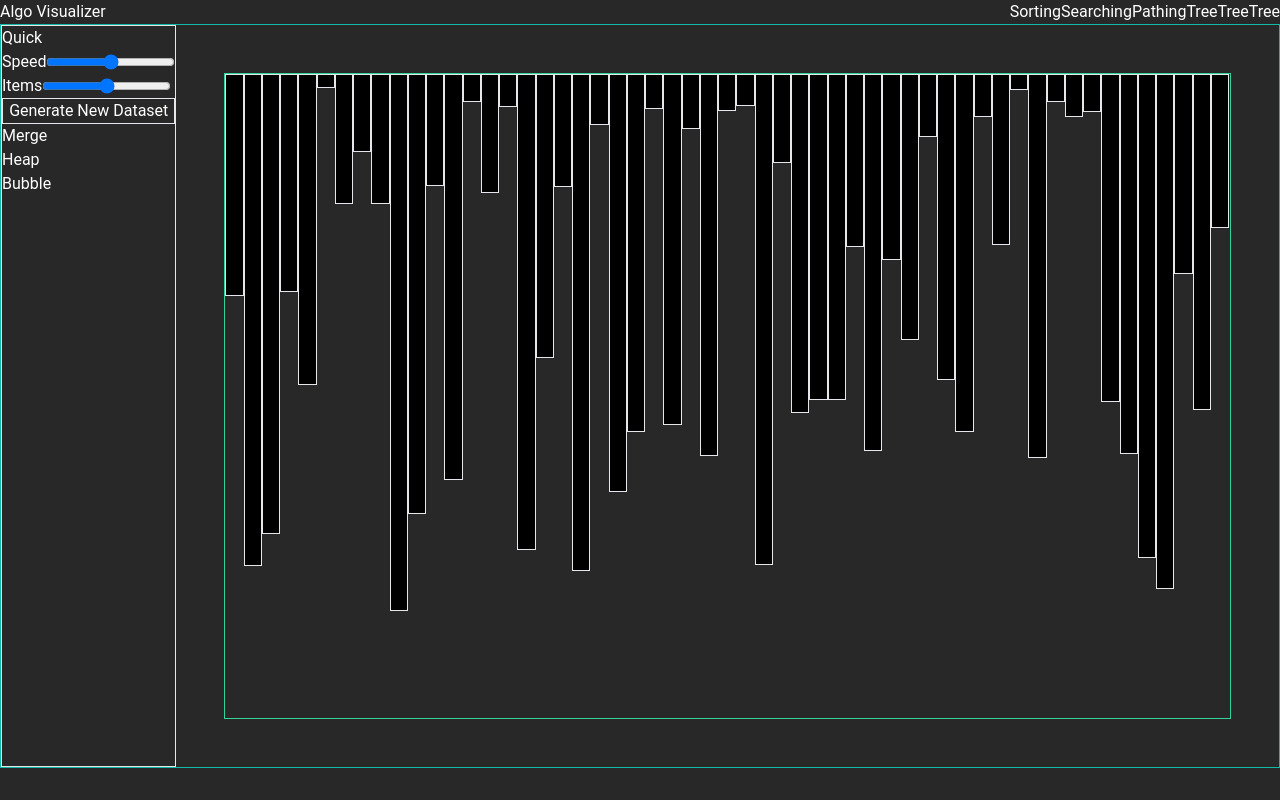
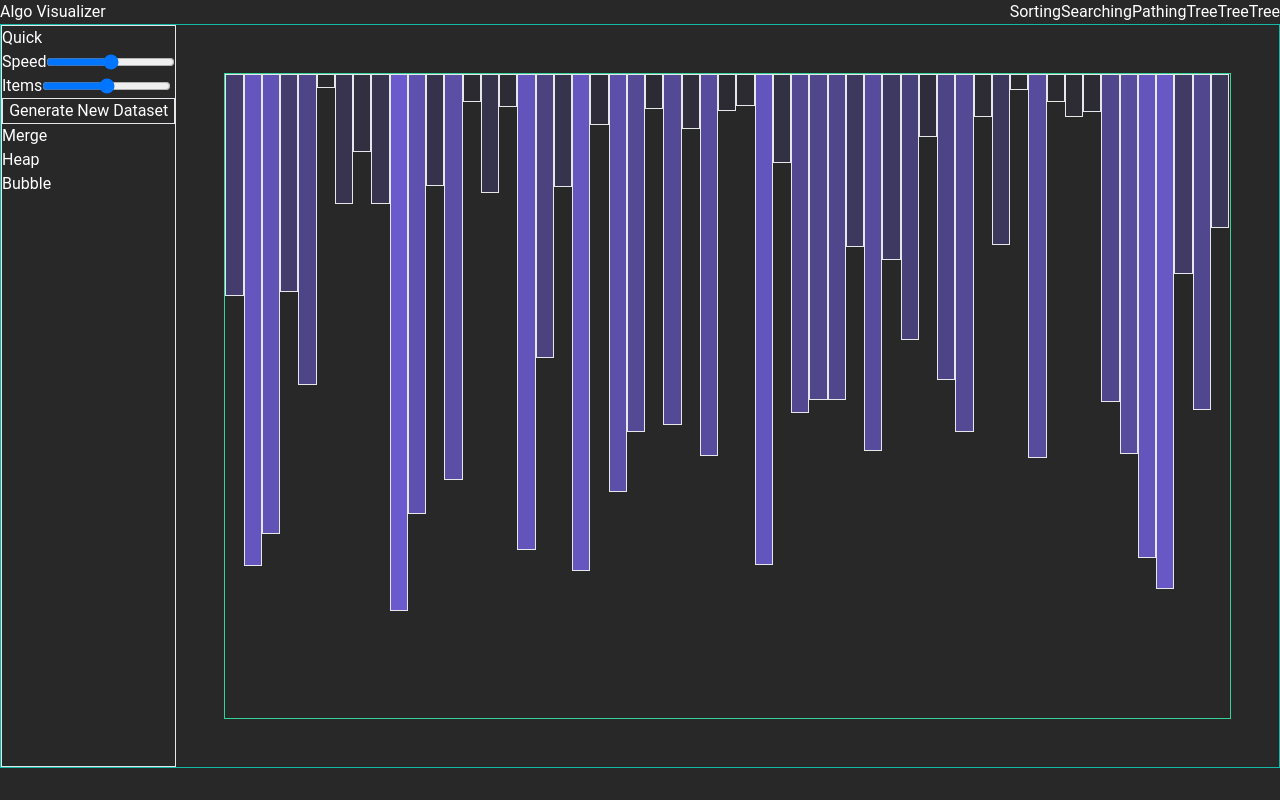
Before and after one commit to AndrewLin95/next_algo_visualier, a Next.js app: page /sort in a window 1280 px wide. Built offline with nearby package versions, Linux system fonts and the light colour scheme.

Commit message:
added color to rendered dataset

```diff
--- a/pages/sort/SortVisualizer.tsx
+++ b/pages/sort/SortVisualizer.tsx
@@ -10,12 +10,17 @@ const SortVisualizer: FC<Props> = ({ dataset }) => {
     <div className="w-full h-full border border-emerald-400">
       <div className="flex flex-row justify-between w-full h-5/6">
         {Object.entries(dataset).map(([key, value]) => {
-          const customHeight = (value / 10).toString() + '%';
+          const customHeight = value / 10 + '%';
+          const customColorWeight = `rgba(106, 90, 205, ${value / 1000})`;
           return (
             <div
               key={key}
-              className={`border bg-black`}
-              style={{ height: customHeight, width: customWidth }}
+              className={`border`}
+              style={{
+                height: customHeight,
+                width: customWidth,
+                backgroundColor: customColorWeight
+              }}
             ></div>
           );
         })}
```
